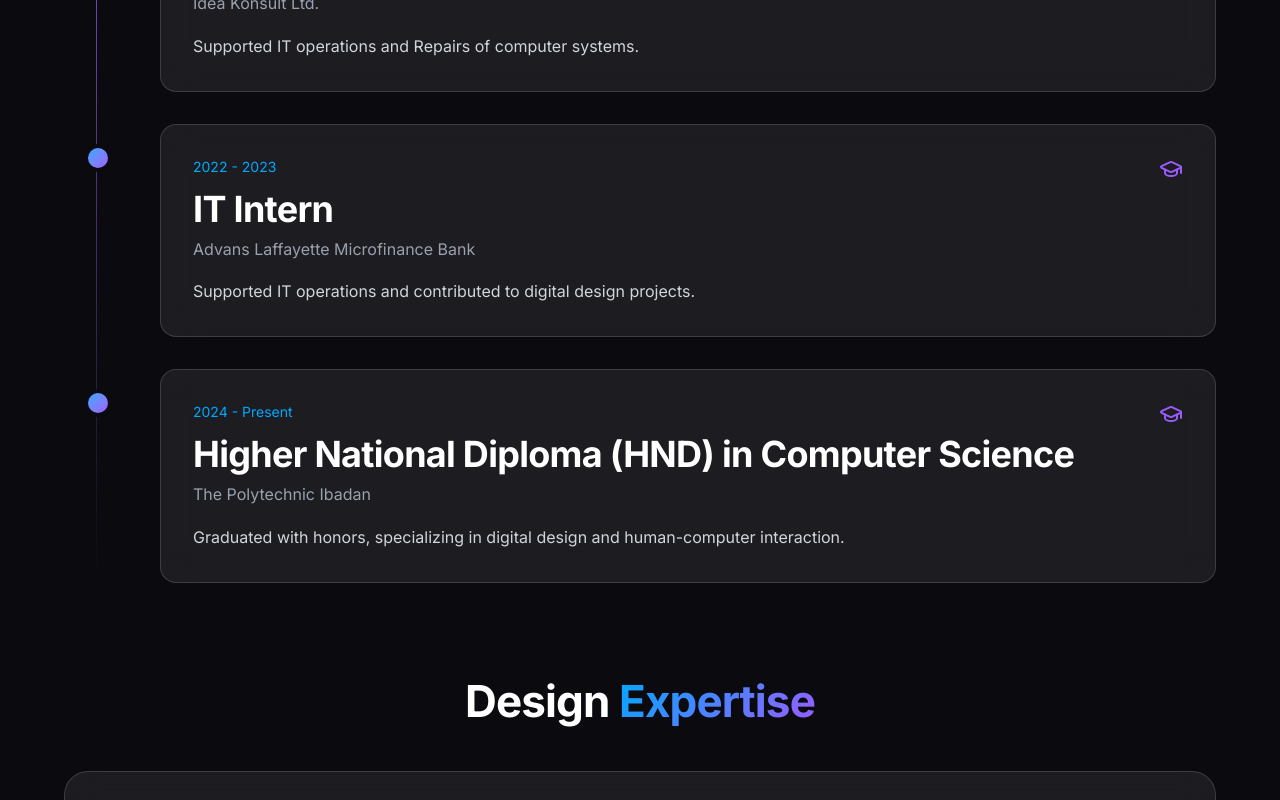
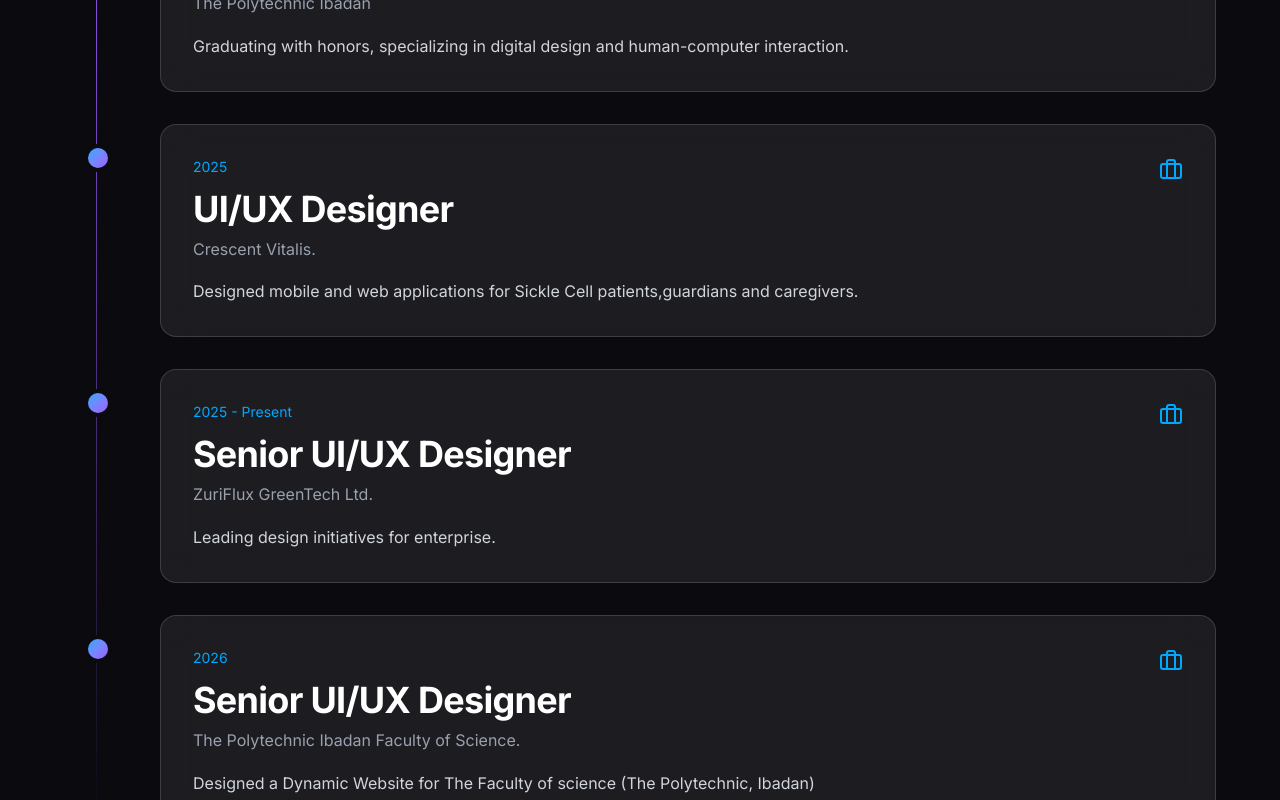
Before and after one commit to Taohedd/My_Portfolio, a React (Vite) app: page /about in a window 1280 px wide. Shown: the part 2540-3340 px from the top of the page. Built offline with nearby package versions, Linux system fonts and the light colour scheme.

Commit message:
Update Project and Projectcard, About

```diff
--- a/src/pages/About.tsx
+++ b/src/pages/About.tsx
@@ -19,18 +19,6 @@ export function About() {
   ];
 
   const journey = [
-    {
-      year: '2024 - Present',
-      title: 'Senior UI/UX Designer',
-      company: 'ZuriFlux GreenTech Ltd.',
-      description: 'Leading design initiatives for enterprise.',
-    },
-    {
-      year: '2024',
-      title: 'UI/UX Designer',
-      company: 'Crescent Vitalis.',
-      description: 'Designed mobile and web applications for Sickle Cell patients,guardians and caregivers.',
-    },
     {
       year: '2020 - 2022',
       title: 'Junior Designer',
@@ -62,8 +50,26 @@ export function About() {
       year: '2024 - Present',
       title: 'Higher National Diploma (HND) in Computer Science',
       company: 'The Polytechnic Ibadan',
-      description: 'Graduated with honors, specializing in digital design and human-computer interaction.',
+      description: 'Graduating with honors, specializing in digital design and human-computer interaction.',
       isEducation: true,
+    },
+    {
+      year: '2025',
+      title: 'UI/UX Designer',
+      company: 'Crescent Vitalis.',
+      description: 'Designed mobile and web applications for Sickle Cell patients,guardians and caregivers.',
+    },
+    {
+      year: '2025 - Present',
+      title: 'Senior UI/UX Designer',
+      company: 'ZuriFlux GreenTech Ltd.',
+      description: 'Leading design initiatives for enterprise.',
+    },
+    {
+      year: '2026',
+      title: 'Senior UI/UX Designer',
+      company: 'The Polytechnic Ibadan Faculty of Science.',
+      description: 'Designed a Dynamic Website for The Faculty of science (The Polytechnic, Ibadan) ',
     },
   ];
 
--- a/src/pages/Projects.tsx
+++ b/src/pages/Projects.tsx
@@ -17,7 +17,7 @@ export function Projects() {
   const [searchQuery, setSearchQuery] = useState(''); // Added search state
   const navigate = useNavigate();
 
-  const categories = ['All', 'Mobile', 'Web', 'Dashboard', 'E-Commerce'];
+  const categories = ['All', 'Mobile', 'Web', 'Dashboard', 'E-Commerce','Education'];
 
   const projects = [
     {
@@ -64,12 +64,12 @@ export function Projects() {
       category: 'mobile',
     },
     {
-      id: 'project-management',
-      title: 'Project Management Tool',
+      id: 'Faculty Of Science',
+      title: 'Faculty Website',
       description: 'Collaborative project management platform with kanban boards and team analytics.',
       image: 'https://images.unsplash.com/photo-1750056393300-102f7c4b8bc2?auto=format&fit=crop&w=1080&q=80',
-      tags: ['Web App', 'Dashboard', 'Collaboration'],
-      category: 'dashboard',
+      tags: ['Web', 'Dashboard', 'School'],
+      category: 'Education',
     },
   ];
 
--- a/src/projectdata.tsx
+++ b/src/projectdata.tsx
@@ -33,7 +33,7 @@ export interface Project {
 
 export const projectdata: Record<string, Project> = {
   'sickle-cell': {
-    title: 'Sickle Cell Management App',
+    title: 'Ambleverse(Sickle Cell App)',
     subtitle: 'Better Care, Better Living',
     image: sicklecellimg,
     themeColor: '#800020',
@@ -137,5 +137,30 @@ There is a critical need for a mobile solution that integrates tracking, reminde
       { metric: '50%', label: 'Faster collection' }
     ],
     conclusion: 'IoT integration modernized the urban waste infrastructure.'
+  },
+  'Faculty of Science': {
+    title: 'Faculty of Science',
+    subtitle: 'Smart IoT-Powered Waste Management',
+    image: tidalwave,
+    themeColor: '#00A8FF',
+    overview: { role: 'Lead UI/UX Designer', duration: '4 months', platform: 'IoT & Mobile', year: '2024' },
+    description: 'TidalWave is a smart IoT-powered waste management system.',
+    problem: 'Lack of real-time communication between citizens and waste authorities.',
+    aim: 'To design an integrated mobile and IoT solution that connects citizens with waste management authorities for efficient waste collection.',
+    objectives: [
+      'Design a mobile app for real-time waste bin monitoring and pickup requests.'],
+    insights: [
+      { stat: '92%', label: 'Need bin notifications', color: '#00A8FF' },
+      { stat: '70%', label: 'Cleanliness boost', color: '#9B5CFF' }
+    ],
+    personas: [
+      { name: 'Michael', age: '42', role: 'Business Owner', goal: 'Monitor pickups', pain: 'Overflowing bins' }
+    ],
+    userFlow: ['Bin Status', 'Request Pickup', 'Feedback'],
+    screens: [tidalwave, tidalwave],
+    outcomes: [
+      { metric: '50%', label: 'Faster collection' }
+    ],
+    conclusion: 'IoT integration modernized the urban waste infrastructure.'
   }
 };
```
